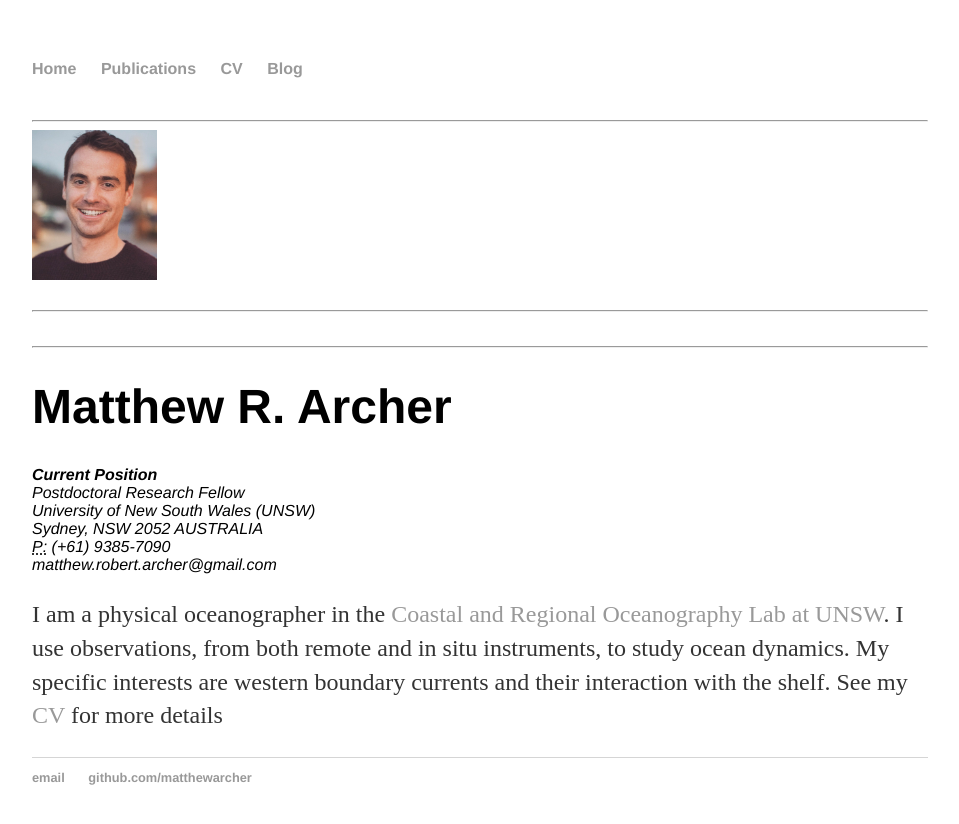
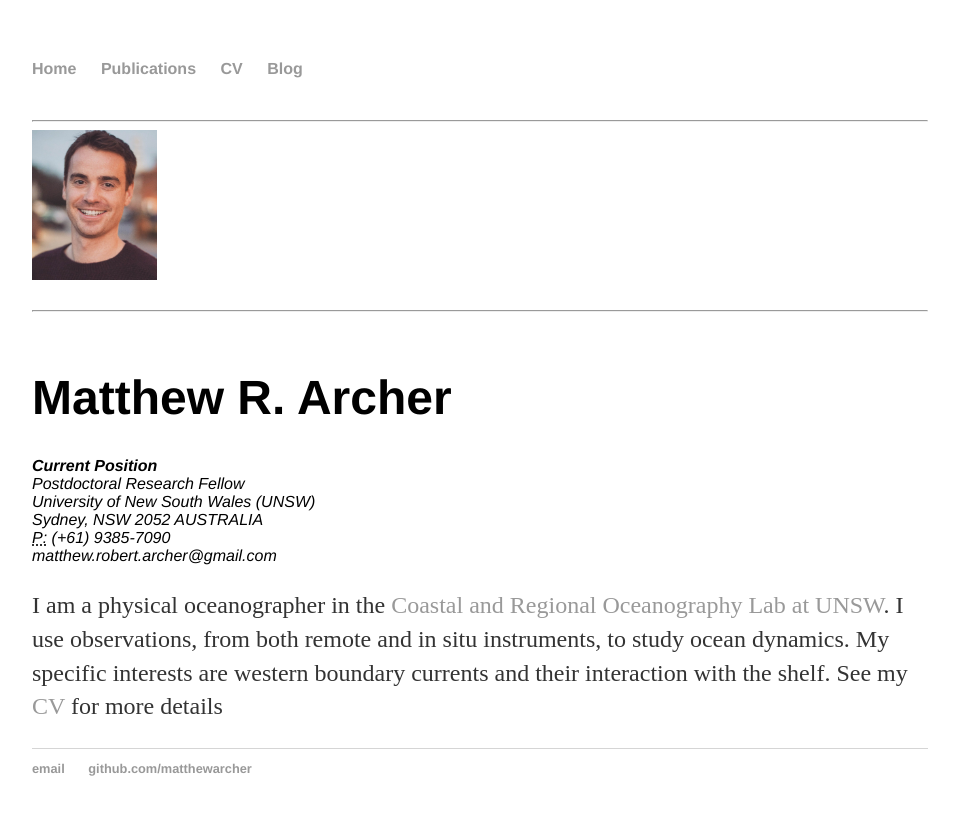
Before and after one commit to matthewarcher/matthewarcher.github.io, a Jekyll site: the page built from index.html, in a window 1280 px wide. Shown: the top 824 px of the page, without its empty margins (160-1119 px from the left). Built offline with Jekyll 4.4.1, drawn with Linux system fonts in a browser that asks for light colours.

Commit message:
Update index.html

```diff
--- a/index.html
+++ b/index.html
@@ -7,8 +7,6 @@ title: Matthew R. Archer
         <div class="col-md-4 hidden-xs hidden-sm"><br><hr></div>
         <div class="col-xs-4 center" style="padding-bottom: 0px"><img src="/Profile_Pic_1mb.PNG" class="img-thumbnail img-circle" style="width:125px;height:150px;"></div>
         <div class="col-md-4 hidden-xs hidden-sm"><br><hr><br></div>
-        <div class="col-md-12 hidden-xs hidden-sm" style="height: 1px"><hr></div>
-        <div class="col-md-4"></div>
 
 	<h1>Matthew R. Archer</h1>
 
```
